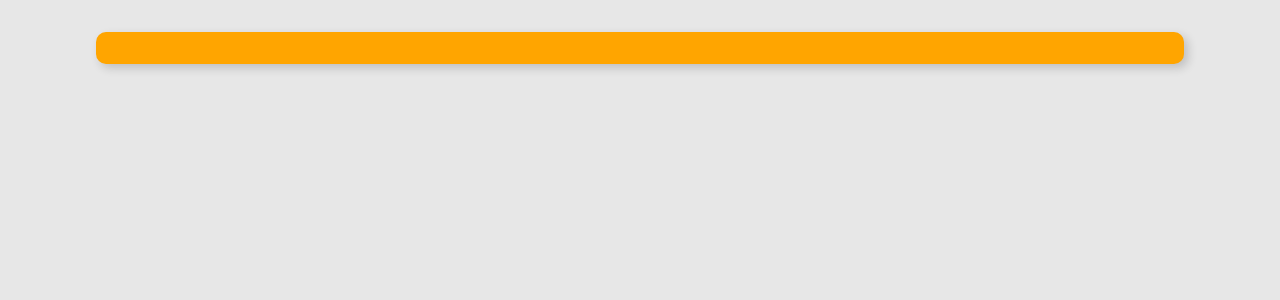
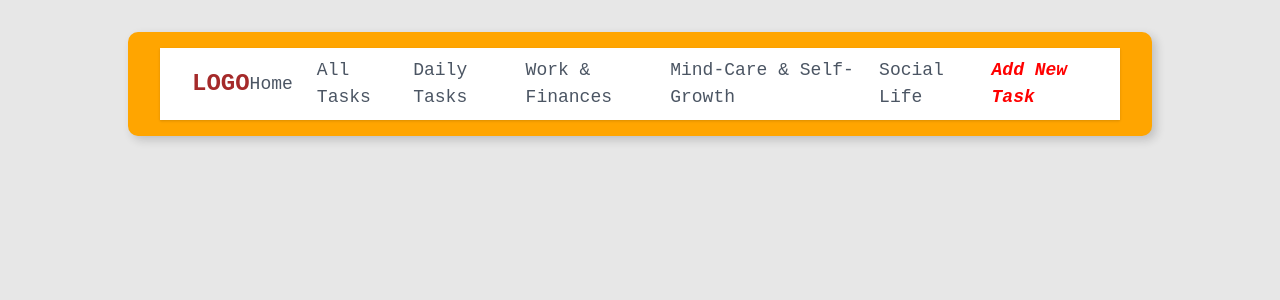
Before and after one commit to FridahOmari/To-Do-List, a React (Create React App) app: page / in a window 1280 px wide. Shown: the top 300 px of the page. Built offline with nearby package versions, Linux system fonts and the light colour scheme.

Commit message:
working on my navbar

```diff
--- a/public/index.html
+++ b/public/index.html
@@ -14,6 +14,7 @@
       manifest.json provides metadata used when your web app is installed on a
       user's mobile device or desktop. See https://developers.google.com/web/fundamentals/web-app-manifest/
     -->
+    <link rel="stylesheet" href="https://cdnjs.cloudflare.com/ajax/libs/tailwindcss/2.2.19/tailwind.min.css" referrerpolicy="no-referrer" />
     <link rel="manifest" href="%PUBLIC_URL%/manifest.json" />
     <!--
       Notice the use of %PUBLIC_URL% in the tags above.
--- a/src/components/App.js
+++ b/src/components/App.js
@@ -1,13 +1,14 @@
 import React from "react";
 import "../App.css"
 import { Route, Switch } from "react-router-dom";
+import NavBar from "./NavBar";
 
 
 function App (){
 
   return (
     <div className="App ">
-
+        <NavBar />
     </div>
   )
 }
--- a/src/components/NavBar.js
+++ b/src/components/NavBar.js
@@ -1,97 +1,143 @@
-import React from "react";
+// import React from "react";
+// import { NavLink } from "react-router-dom";
+
+// const linkStyles = {
+//   display: "inline-block",
+//   padding: "12px",
+//   margin: "0 6px 6px",
+//   background: "blue",
+//   textDecoration: "none",
+//   color: "white",
+//   borderRadius: "15px",
+// };
+
+// function NavBar() {
+//   return (
+//     <div className="Navbar">
+
+
+
+
+
+
+
+
+//       <NavLink
+//         to="/mind-care">
+//
+//       </NavLink>
+
+//       <NavLink
+//         to="/social-life">
+//
+//       </NavLink>
+
+
+//     </div>
+//   );
+// }
+
+// export default NavBar;
+
+
 import { NavLink } from "react-router-dom";
+import { useState } from "react";
 
-const linkStyles = {
-  display: "inline-block",
-  padding: "12px",
-  margin: "0 6px 6px",
-  background: "blue",
-  textDecoration: "none",
-  color: "white",
-  borderRadius: "15px",
-};
+export default function NavBar() {
+    const [navbar, setNavbar] = useState(false);
 
-function NavBar() {
     return (
-    <div className="Navbar">
-      <NavLink
-        to="/"
-        exact
-        style={linkStyles}
-        activeStyle={{
-          background: "black",
-        }}
+        <nav className="w-full bg-white shadow">
+            <div className="justify-between px-4 mx-auto lg:max-w-7xl md:items-center md:flex md:px-8">
+                <div>
+                    <div className="flex items-center justify-between py-3 md:py-5 md:block">
+                        <a href="javascript:void(0)">
+                            <h2 className="text-2xl font-bold">LOGO</h2>
+                        </a>
+                        <div className="md:hidden">
+                            <button
+                                className="p-2 text-gray-700 rounded-md outline-none focus:border-gray-400 focus:border"
+                                onClick={() => setNavbar(!navbar)}
                             >
+                                {navbar ? (
+                                    <svg
+                                        xmlns="http://www.w3.org/2000/svg"
+                                        className="w-6 h-6"
+                                        viewBox="0 0 20 20"
+                                        fill="currentColor"
+                                    >
+                                        <path
+                                            fillRule="evenodd"
+                                            d="M4.293 4.293a1 1 0 011.414 0L10 8.586l4.293-4.293a1 1 0 111.414 1.414L11.414 10l4.293 4.293a1 1 0 01-1.414 1.414L10 11.414l-4.293 4.293a1 1 0 01-1.414-1.414L8.586 10 4.293 5.707a1 1 0 010-1.414z"
+                                            clipRule="evenodd"
+                                        />
+                                    </svg>
+                                ) : (
+                                    <svg
+                                        xmlns="http://www.w3.org/2000/svg"
+                                        className="w-6 h-6"
+                                        fill="none"
+                                        viewBox="0 0 24 24"
+                                        stroke="currentColor"
+                                        strokeWidth={2}
+                                    >
+                                        <path
+                                            strokeLinecap="round"
+                                            strokeLinejoin="round"
+                                            d="M4 6h16M4 12h16M4 18h16"
+                                        />
+                                    </svg>
+                                )}
+                            </button>
+                        </div>
+                    </div>
+                </div>
+                <div>
+                    <div
+                        className={`flex-1 justify-self-center pb-3 mt-8 md:block md:pb-0 md:mt-0 ${
+                            navbar ? "block" : "hidden"
+                        }`}
+                    >
+                        <ul className="items-center justify-center space-y-8 md:flex md:space-x-6 md:space-y-0">
+                            <li className="text-gray-600 hover:text-blue-600">
+                            <NavLink to="/">
                               Home
                             </NavLink>
-
-      <NavLink
-        to="/all-tasks"
-        exact
-        style={linkStyles}
-        activeStyle={{
-          background: "black",
-        }}
-      >
+                            </li>
+                            <li className="text-gray-600 hover:text-blue-600">
+                            <NavLink to="/all-tasks">
                               All Tasks
                             </NavLink>
-
-      <NavLink
-        to="/daily"
-        exact
-        style={linkStyles}
-        activeStyle={{
-          background: "black",
-        }}
-      >
+                            </li>
+                            <li className="text-gray-600 hover:text-blue-600">
+                            <NavLink to="/daily">
                               Daily Tasks
                             </NavLink>
-
-      <NavLink
-        to="/finances"
-        exact
-        style={linkStyles}
-        activeStyle={{
-          background: "black",
-        }}
-      >
+                            </li>
+                            <li className="text-gray-600 hover:text-blue-600">
+                            <NavLink to="/finances" >
                                 Work & Finances
                             </NavLink>
-
-      <NavLink
-        to="/mind-care"
-        exact
-        style={linkStyles}
-        activeStyle={{
-          background: "black",
-        }}
-      >
+                            </li>
+                            <li className="text-gray-600 hover:text-blue-600">
+                            <NavLink to="/finances" >
                                 Mind-Care & Self-Growth
                             </NavLink>
-
-      <NavLink
-        to="/social-life"
-        exact
-        style={linkStyles}
-        activeStyle={{
-          background: "black",
-        }}
-      >
+                            </li>
+                            <li className="text-gray-600 hover:text-blue-600">
+                            <NavLink to="/finances" >
                                 Social Life
                             </NavLink>
-
-      <NavLink
-        to="/add-task"
-        exact
-        style={linkStyles}
-        activeStyle={{
-        background: "black",
-        }}
-      >
+                            </li>
+                            <li className="text-gray-600 hover:text-blue-600">
+                            <NavLink to="/add-task">
                                 <em><strong>Add New Task</strong></em>
                             </NavLink>
+                            </li>
+                        </ul>
                     </div>
+                </div>
+            </div>
+        </nav>
     );
 }
-
-export default NavBar;
```
Lines whose indentation alone changed are shown as unchanged.
